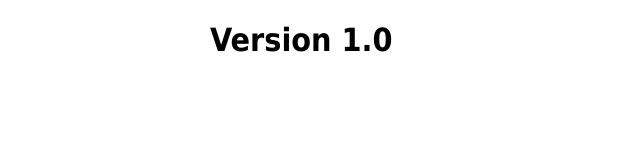
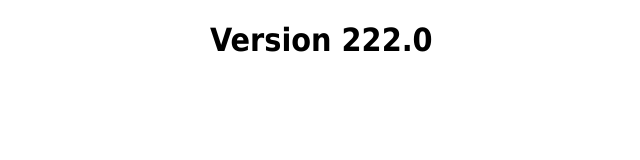
Before and after one commit to zkaster/k8s-multicontainer, a plain HTML site: page index.html in a window 1280 px wide. Shown: the full height of the page, 150-790 px from the left. Drawn offline with Linux system fonts and the light colour scheme.

Commit message:
Update index.html

```diff
--- a/index.html
+++ b/index.html
@@ -11,6 +11,6 @@
 </style>
 </head>
 <body>
-<h1>Version 1.0</h1>
+<h1>Version 222.0</h1>
 </body>
 </html>
```
